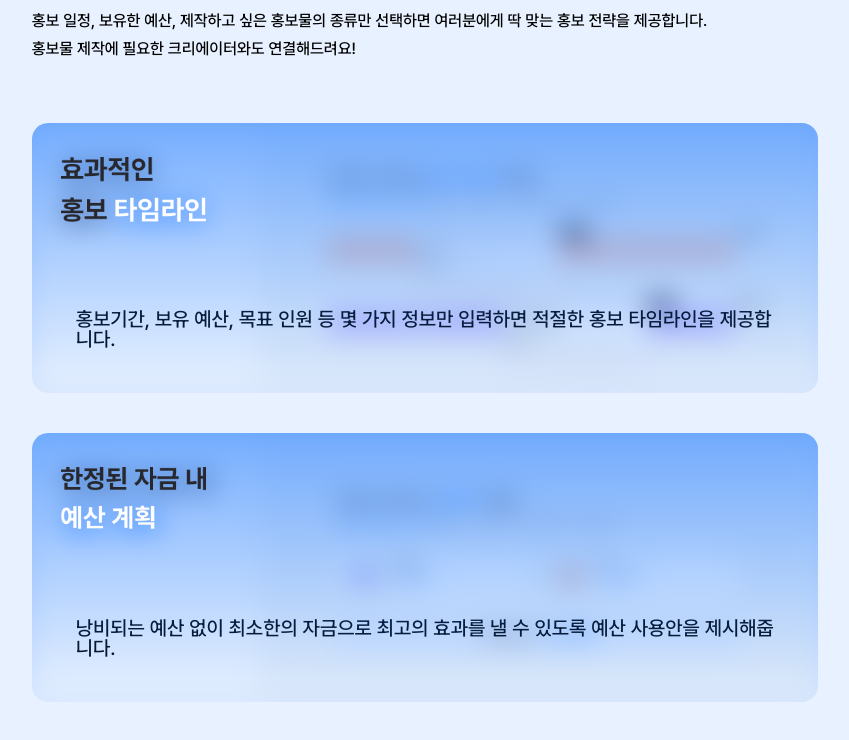
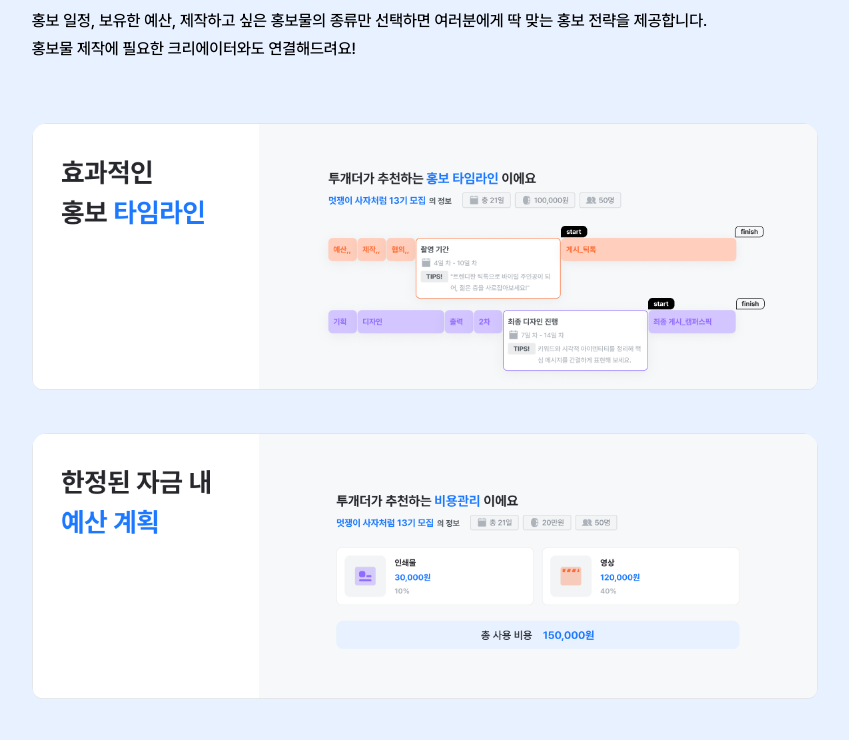
Before and after one commit to Line4thon-Gather/gather_Front_End, a React (Vite) app: page / in a window 1280 px wide. Shown: the part 1220-1960 px from the top of the page, without its empty margins (215-1064 px from the left). Built offline with nearby package versions, Linux system fonts and the light colour scheme.

Commit message:
🎨 Design : 호버 시 블러 해제->호버 시 블러 적용으로 변경

```diff
--- a/src/styles/home/BodyInfo.module.css
+++ b/src/styles/home/BodyInfo.module.css
@@ -70,7 +70,7 @@
     font-size: 20px;
     font-weight: 500;
     text-align: left;
-    opacity: 1;
+    opacity: 0;
     transition: opacity 0.5s ease;
     color: black;
   }
@@ -78,7 +78,7 @@
 
 .bodyImg:hover ~ .bodyText,
 .bodyImg:hover ~ span {
-  opacity: 0;
+  opacity: 1;
 }
 
 .bodyImg {
@@ -93,31 +93,33 @@
   content: '';
   position: absolute;
   inset: 0;
-  background: linear-gradient(
-    180deg,
-    rgba(27, 120, 255, 0.6),
-    rgba(27, 120, 255, 0.1)
-  );
+  background: rgba(27, 120, 255, 0);
+  opacity: 0;
   z-index: 1;
-  transition: opacity 0.5s ease; /* 투명도 애니메이션 */
+  transition: opacity 0.5s ease;
 }
 
 .bodyImg > img {
   width: 100%;
   height: 100%;
   object-fit: cover;
-  filter: blur(14px); /* 블러 정도 */
+  filter: blur(0px); /* 블러 정도 */
   position: relative;
   z-index: 0;
 }
 
 .bodyImg:hover > img {
-  filter: blur(0px);
+  filter: blur(14px);
   transition: filter 0.5s ease;
 }
 
 .bodyImg:hover::before {
-  opacity: 0;
+  opacity: 1;
+  background: linear-gradient(
+    180deg,
+    rgba(27, 120, 255, 0.6),
+    rgba(27, 120, 255, 0.1)
+  );
 }
 
 .bodyText {
@@ -130,6 +132,7 @@
   align-items: flex-start;
   z-index: 2;
   pointer-events: none;
+  opacity: 0;
 
   img {
     width: 100%;
```
